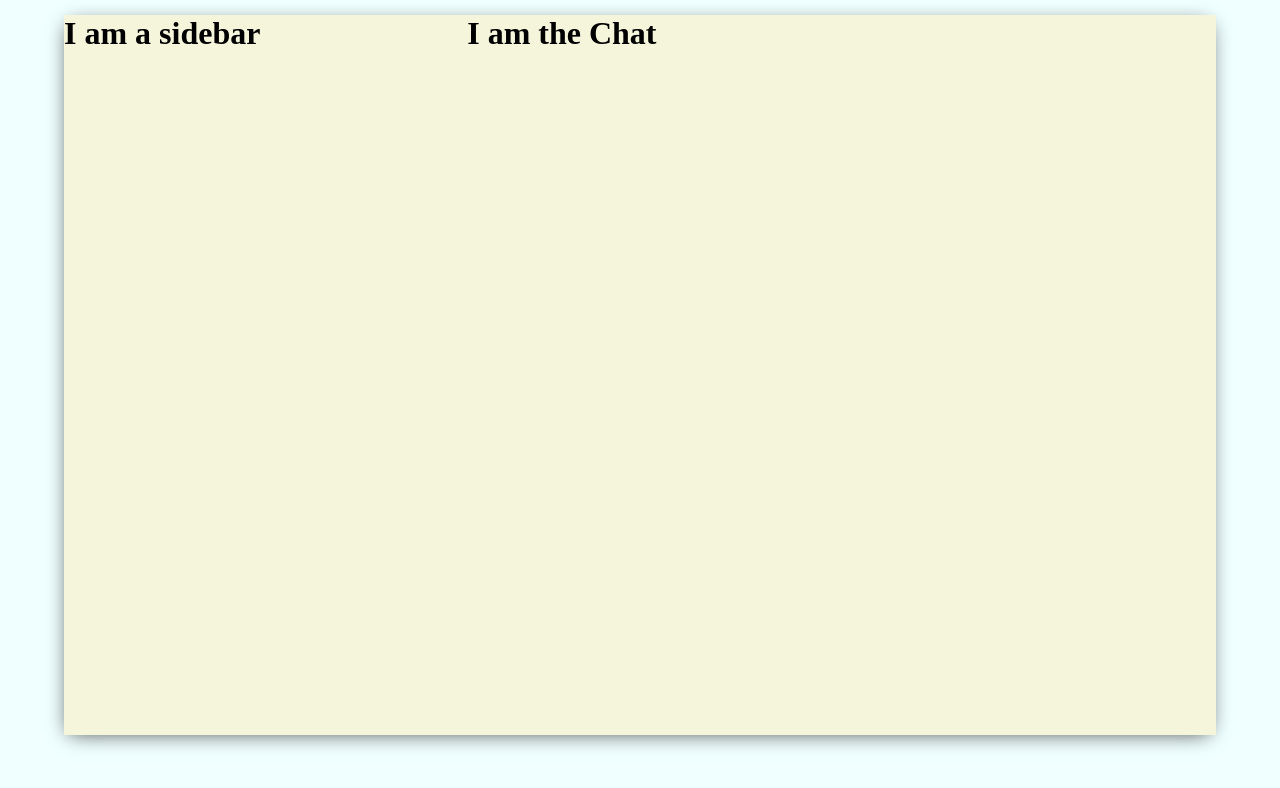
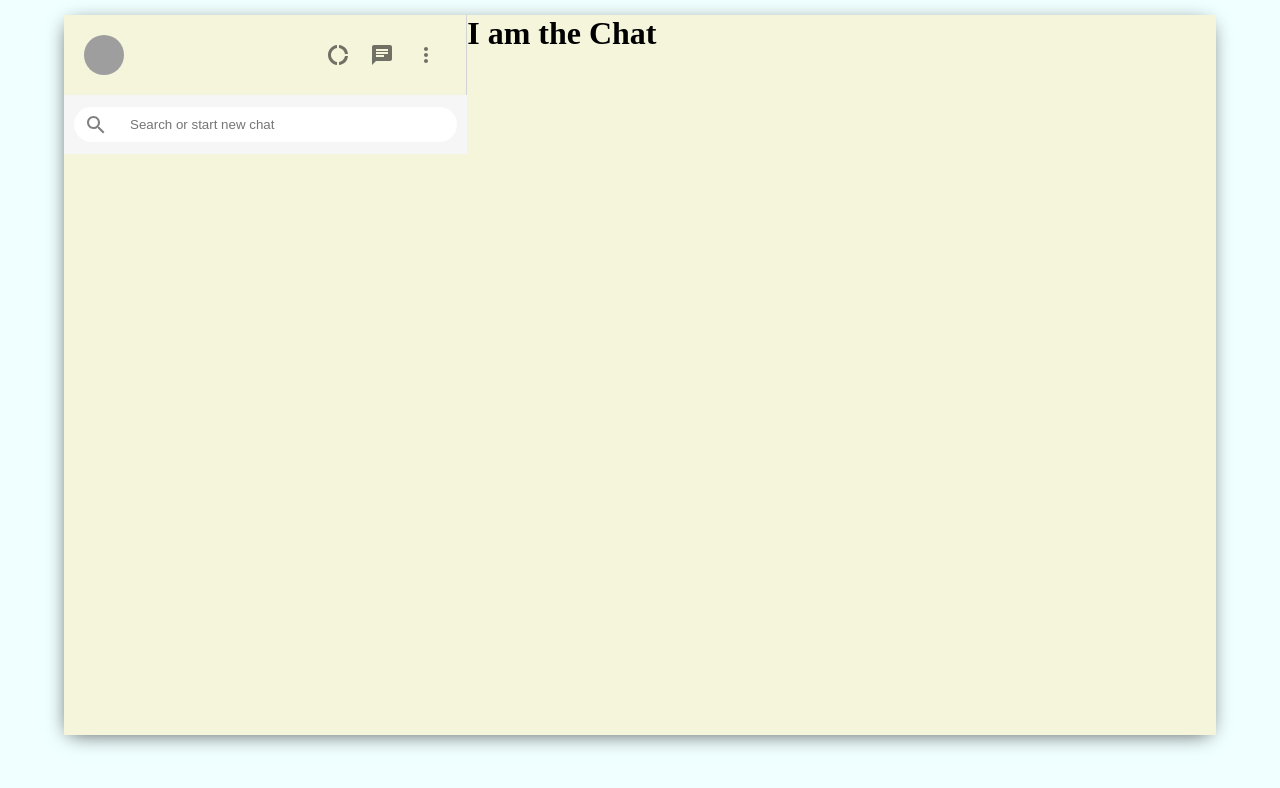
Before and after one commit to Josue650/helloSaiyan, a React (Create React App) app: page / in a window 1280 px wide. Shown: the top 788 px of the page. Built offline with nearby package versions, Linux system fonts and the light colour scheme; grey boxes are pictures that could not be loaded.

Commit message:
made the search bar and header

```diff
--- a/package.json
+++ b/package.json
@@ -3,6 +3,10 @@
   "version": "0.1.0",
   "private": true,
   "dependencies": {
+    "@emotion/react": "^11.10.5",
+    "@emotion/styled": "^11.10.5",
+    "@mui/icons-material": "^5.11.0",
+    "@mui/material": "^5.11.2",
     "@testing-library/jest-dom": "^5.16.5",
     "@testing-library/react": "^13.4.0",
     "@testing-library/user-event": "^13.5.0",
@@ -12,6 +16,7 @@
     "morgan": "^1.10.0",
     "react": "^18.2.0",
     "react-dom": "^18.2.0",
+    "react-icons": "^4.7.1",
     "react-scripts": "^5.0.1",
     "serve-favicon": "^2.5.0",
     "web-vitals": "^2.1.4"
--- a/src/Sidebar.css
+++ b/src/Sidebar.css
@@ -3,3 +3,44 @@
     flex-direction: column;
     flex: 0.35;
 }
+
+.sidebar__header {
+    display: flex;
+    justify-content: space-between;
+    padding: 20px;
+    border-right: 1px solid lightgray;
+}
+.sidebar__headerRight {
+    display: flex;
+    align-items: center;
+    justify-content: space-between;
+    min-width: 10vw;
+}
+.sidebar__headerRight > .MuiSvgIcon-root {
+   margin-right: 2vw;
+   font-size: 24px !important;
+}
+.sidebar__search{
+    display: flex;
+    align-items: center;
+    background-color: #f6f6f6;
+    height: 39px;
+    padding: 10px;
+}
+.sidebar__searchContainer{
+    display: flex;
+    align-items: center;
+    background-color: white;
+    width: 100%;
+    height: 35px;
+    border-radius: 20px;
+}
+.sidebar__searchContainer > .MuiSvgIcon-root {
+    color: gray;
+    padding: 10px;
+ }
+ .sidebar__searchContainer > input {
+    border: none;
+    outline-width: 0;
+    margin-left: 10px;
+ }
--- a/src/Sidebar.js
+++ b/src/Sidebar.js
@@ -1,13 +1,38 @@
 import React from 'react';
-import App from './App';
 import "./Sidebar.css";
+import DonutLargeIcon from '@mui/icons-material/DonutLarge';
+import { Avatar, IconButton } from '@mui/material';
+import ChatIcon from '@mui/icons-material/Chat';
+import MoreVertIcon from "@mui/icons-material/MoreVert"
+import  SearchOutlinedIcon  from '@mui/icons-material/SearchOutlined';
 
-function sidebar() {
+
+function Sidebar() {
   return (
     <div className='sidebar'>
-    <h1>I am a sidebar</h1>
+     <div className='sidebar__header'>
+        <Avatar src="https://dragonball.guru/wp-content/uploads/2021/01/goku-dragon-ball-guru.jpg" />
+        <div className="sidebar__headerRight">
+            <IconButton>
+                <DonutLargeIcon/>
+            </IconButton>
+            <IconButton>
+                <ChatIcon/>
+            </IconButton>
+            <IconButton>
+                <MoreVertIcon />
+            </IconButton>
+        </div>
+     </div>
+
+     <div className='sidebar__search'>
+        <div className='sidebar__searchContainer'>
+            <SearchOutlinedIcon/>
+            <input placeholder='Search or start new chat' type='text'/>
+        </div>
+     </div>
     </div>
   )
 }
 
-export default sidebar
+export default Sidebar
```
Also changed, not shown: 1 other file (tests, documents, lock files or other folders).
